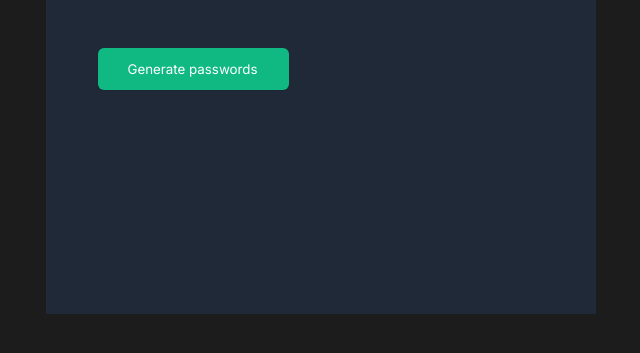
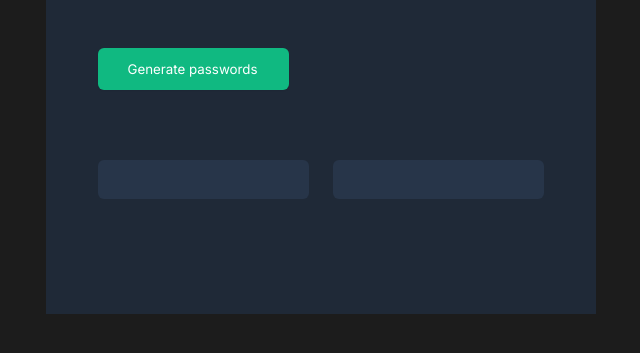
Before and after one commit to cdanderson76/randomPasswordGenerator, a plain HTML site: page index.html in a window 1280 px wide. Shown: the part 361-714 px from the top of the page, without its empty margins (319-959 px from the left). Drawn offline with Linux system fonts and the light colour scheme.

Commit message:
Finished UI
Added password generator button and fields

```diff
--- a/index.html
+++ b/index.html
@@ -13,7 +13,12 @@
       Generate a <span>random password</span>
       <p id="para">Never use an insecure password again</p>
       <button class="generate-btn">Generate passwords</button>
+      <section id="password-section">
+        <div class="password-box-left"></div>
+        <div class="password-box-right"></div>
+      </section>
     </section>
   </main>
 </body>
+<script src="script.js"></script>
 </html>
--- a/style.css
+++ b/style.css
@@ -61,3 +61,34 @@ span {
   gap: 12px;
   margin-top: 51px;
 }
+
+.generate-btn:hover,
+.generate-btn:active {
+  background-color: #0d9e6e;
+  cursor: pointer;
+}
+
+#password-section {
+  display: flex;
+  width: 446px;
+  height: 78px;
+}
+
+.password-box-left {
+  display: inline-block;
+  width: 211px;
+  height: 39px;
+  border-radius: 6px;
+  background: #273549;
+  margin: 70px 0 0 0;
+}
+
+.password-box-right {
+  display: inline-block;
+  justify-content: flex-end;
+  width: 211px;
+  height: 39px;
+  border-radius: 6px;
+  background: #273549;
+  margin: 70px 0 0 24px;
+}
```
